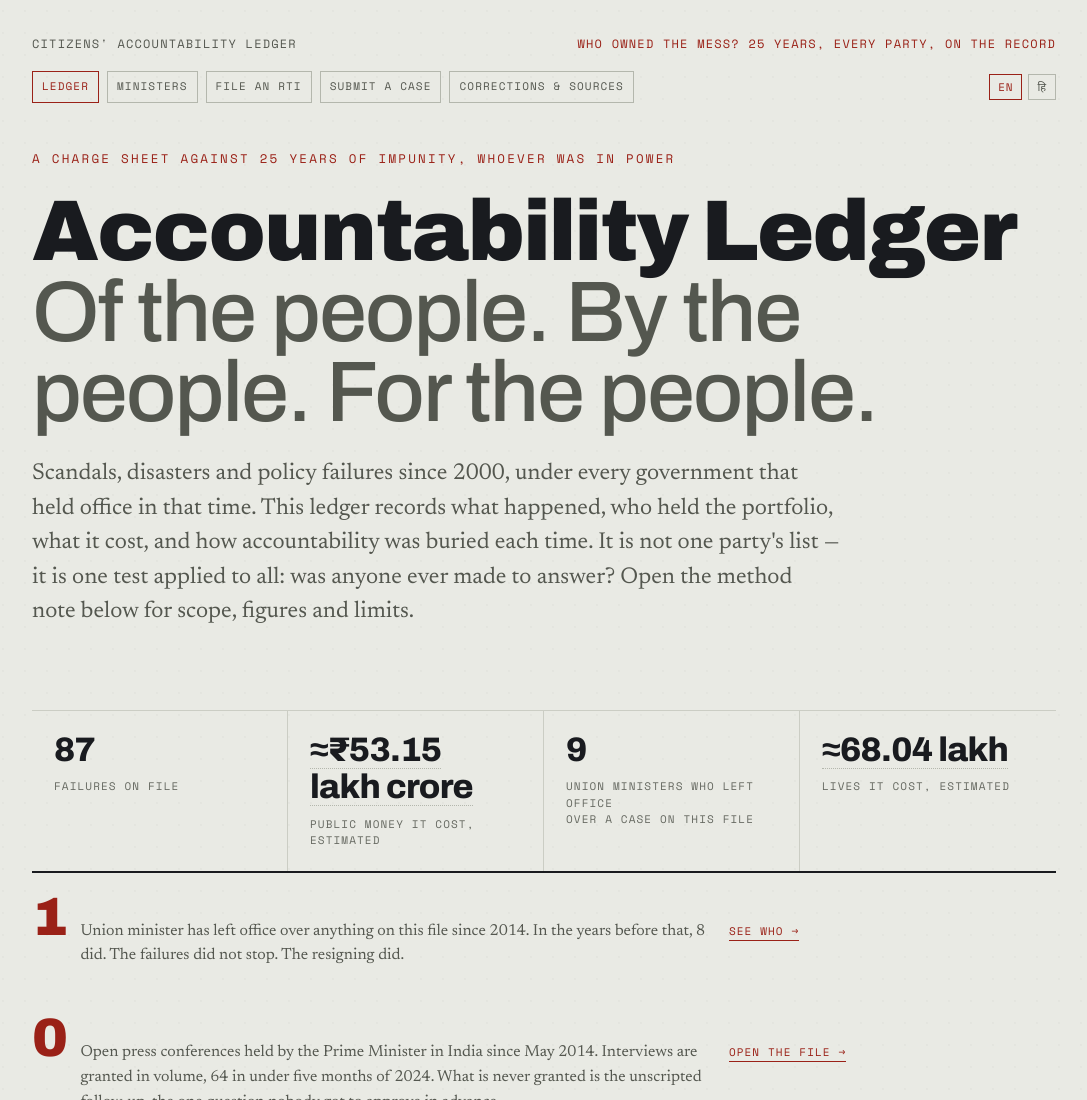
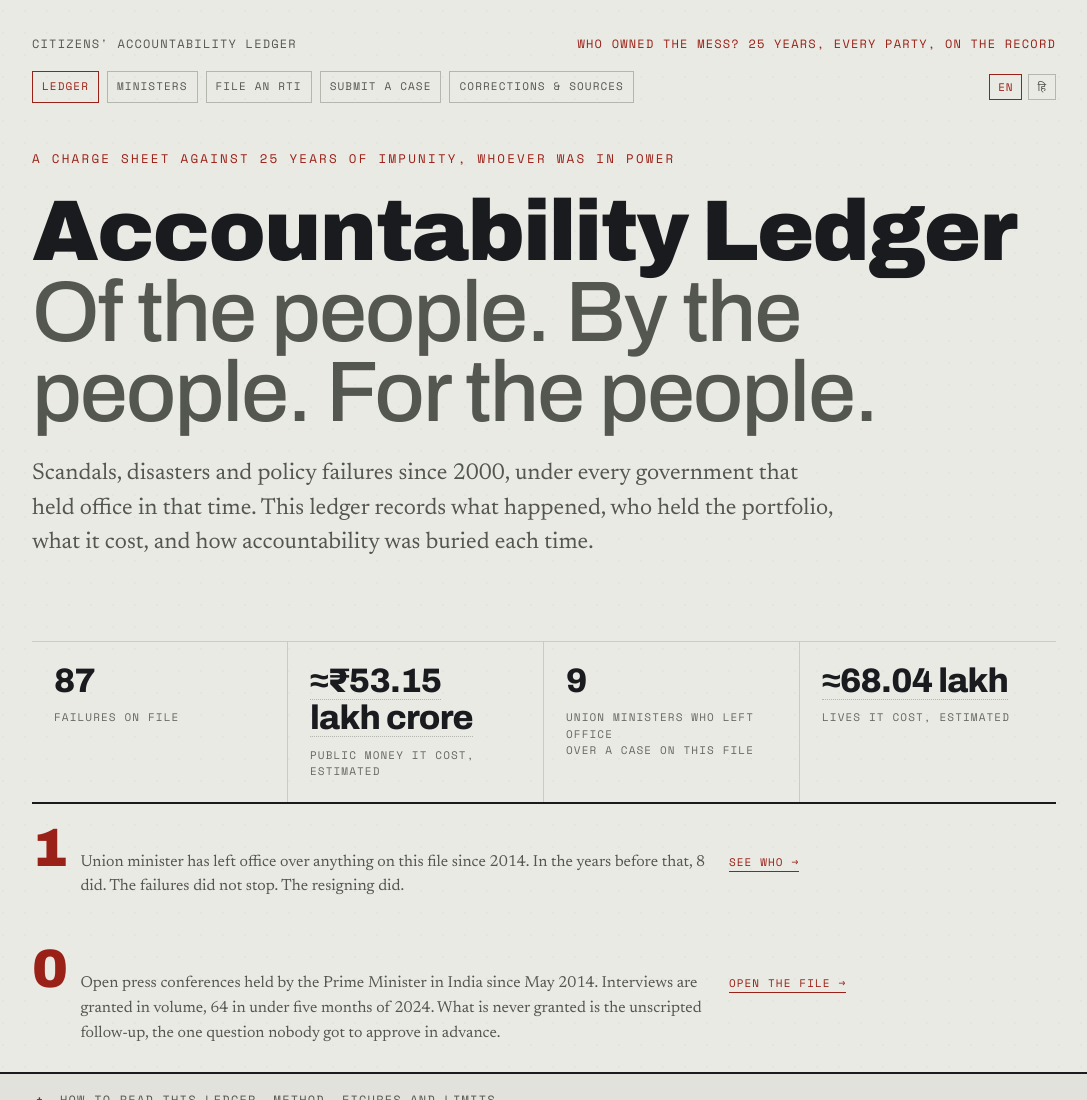
Before and after one commit to ShantanuGupta03/AccountabilityLedger, a website: page index.html in a window 1280 px wide. Shown: the top 1100 px of the page, without its empty margins (96-1183 px from the left). Drawn offline with nearby package versions, Linux system fonts and the light colour scheme; no server answers.

Commit message:
reduced header text

```diff
--- a/index.html
+++ b/index.html
@@ -38,7 +38,7 @@
       <div class="eyebrow" data-i18n="home_eyebrow">A charge sheet against 25 years of impunity, whoever was in power</div>
       <h1 class="title"><span data-i18n="home_title_main">Accountability Ledger</span><br><span class="thin" data-i18n="home_title_thin">Of the people. By the people. For the people.</span></h1>
       <p class="standfirst" data-i18n="home_standfirst">
-        Scandals, disasters and policy failures since 2000, under every government that held office in that time. This ledger records what happened, who held the portfolio, what it cost, and how accountability was buried each time. It is not one party's list — it is one test applied to all: was anyone ever made to answer? Open the method note below for scope, figures and limits.
+        Scandals, disasters and policy failures since 2000, under every government that held office in that time. This ledger records what happened, who held the portfolio, what it cost, and how accountability was buried each time.
       </p>
     </div>
     <div class="docket">
```
